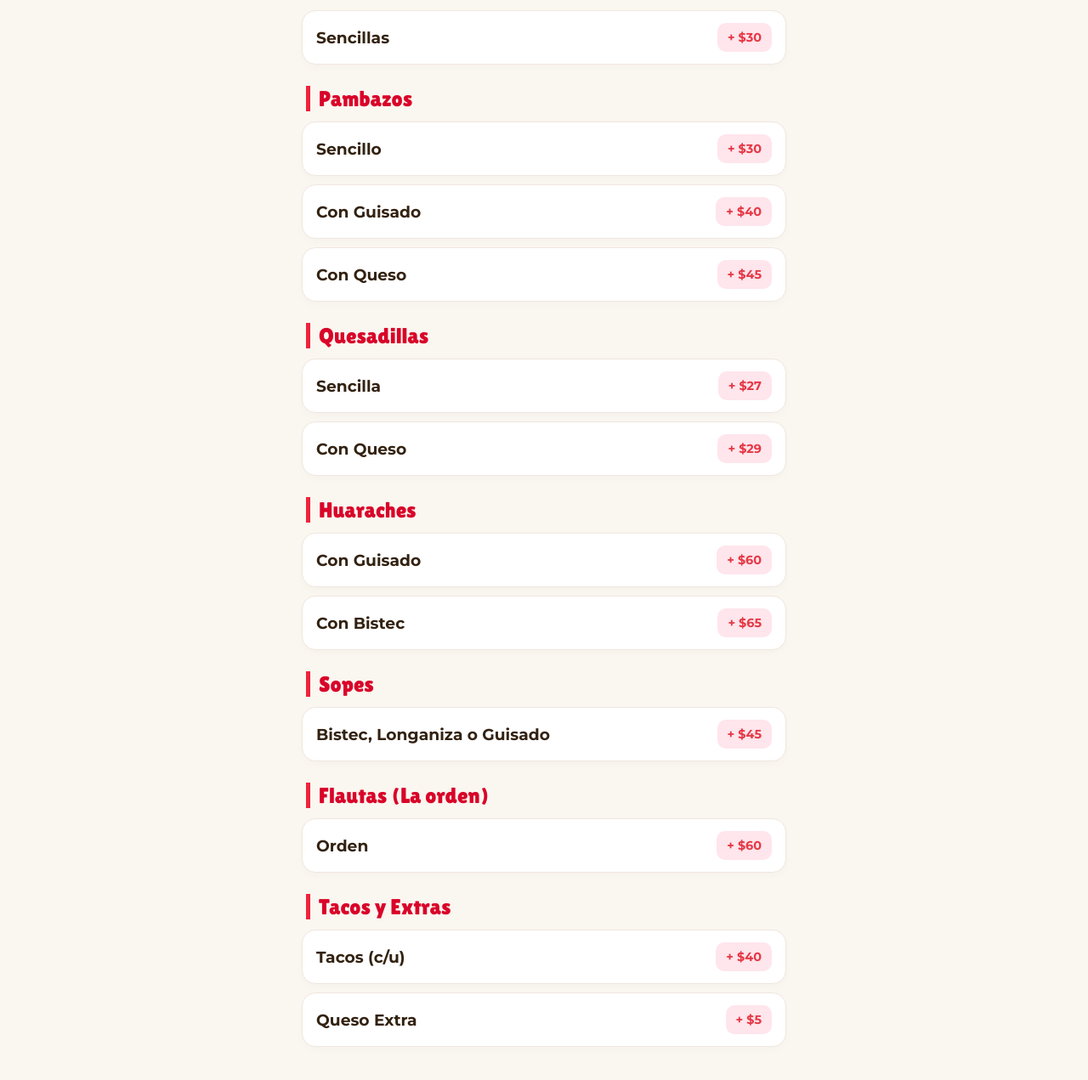
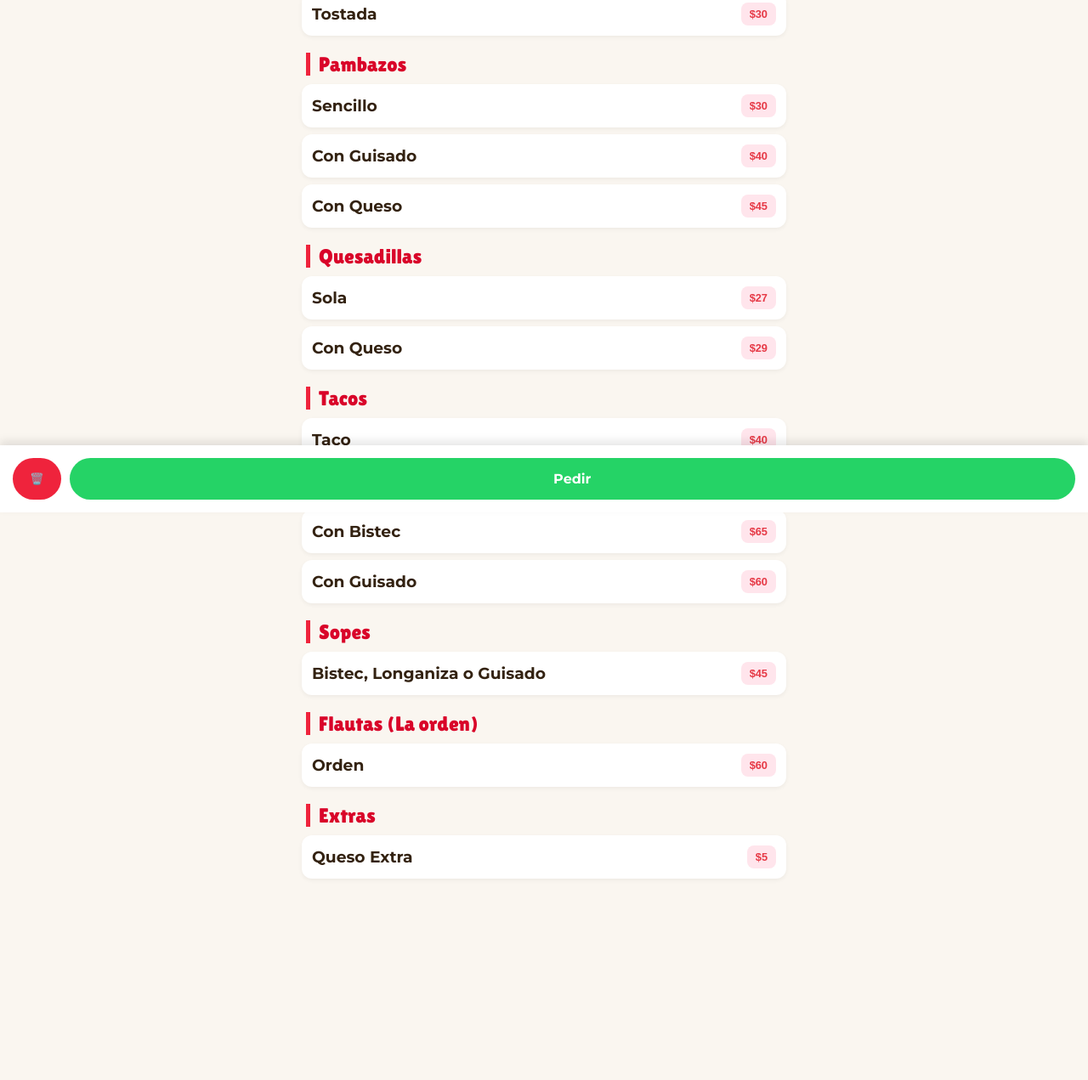
Before and after one commit to Talle2026/Antojitos-Rita, a plain HTML site: page index.html in a window 1280 px wide. Shown: the part 197-1468 px from the top of the page at 85% size. After the commit the page ends 1374 px from the top, so only its background shows below. Drawn offline with Linux system fonts and the light colour scheme.

Commit message:
Refactor menu items and cart functionality
Updated styling and product names in the menu, adjusted cart functionality.

```diff
--- a/index.html
+++ b/index.html
@@ -9,73 +9,75 @@
         * { box-sizing: border-box; margin: 0; padding: 0; }
         body { background-color: #FAF6F0; color: #332211; font-family: 'Montserrat', sans-serif; padding-bottom: 120px; }
         header { text-align: center; padding: 35px 20px; background: linear-gradient(135deg, #d90429, #ef233c); color: white; box-shadow: 0 4px 15px rgba(0,0,0,0.1); border-bottom-left-radius: 25px; border-bottom-right-radius: 25px; }
-        header h1 { font-family: 'Lilita One', cursive; font-size: 3rem; margin-bottom: 2px; }
+        header h1 { font-family: 'Lilita One', cursive; font-size: 2.5rem; }
         .container { max-width: 600px; margin: 0 auto; padding: 15px; }
-        .section-title { font-family: 'Lilita One', cursive; font-size: 1.6rem; color: #d90429; margin: 25px 0 12px 5px; border-left: 5px solid #ef233c; padding-left: 10px; }
-        .product-card { background: white; padding: 14px 16px; border-radius: 16px; margin-bottom: 10px; box-shadow: 0 4px 10px rgba(0,0,0,0.02); border: 1px solid #f0e6df; display: flex; justify-content: space-between; align-items: center; }
-        .add-btn { font-family: 'Montserrat', sans-serif; font-size: 0.9rem; font-weight: 700; color: #e63946; background: #ffe5ec; padding: 8px 12px; border-radius: 10px; border: none; cursor: pointer; }
-        #cart-bar { position: fixed; bottom: 0; left: 0; width: 100%; background: white; padding: 15px 20px; box-shadow: 0 -5px 15px rgba(0,0,0,0.1); display: none; z-index: 1000; border-top-left-radius: 20px; border-top-right-radius: 20px; gap: 10px; }
-        .order-btn { flex-grow: 1; background-color: #25D366; color: white; text-align: center; padding: 16px; border-radius: 30px; text-decoration: none; font-weight: 700; }
+        .section-title { font-family: 'Lilita One', cursive; font-size: 1.5rem; color: #d90429; margin: 20px 0 10px 5px; border-left: 5px solid #ef233c; padding-left: 10px; }
+        .product-card { background: white; padding: 12px; border-radius: 12px; margin-bottom: 8px; box-shadow: 0 2px 5px rgba(0,0,0,0.05); display: flex; justify-content: space-between; align-items: center; }
+        .product-info h3 { font-size: 0.95rem; }
+        .price-container { display: flex; gap: 5px; }
+        .add-btn { font-size: 0.8rem; font-weight: 700; color: #e63946; background: #ffe5ec; padding: 6px 10px; border-radius: 8px; border: none; cursor: pointer; }
+        .add-btn.queso { color: #ca6702; background: #fee44033; }
+        #cart-bar { position: fixed; bottom: 0; left: 0; width: 100%; background: white; padding: 15px; box-shadow: 0 -5px 10px rgba(0,0,0,0.1); display: none; z-index: 1000; display: flex; gap: 10px; }
+        .order-btn { flex-grow: 1; background-color: #25D366; color: white; text-align: center; padding: 15px; border-radius: 25px; text-decoration: none; font-weight: 700; }
+        .clear-btn { background-color: #ef233c; color: white; border: none; padding: 15px 20px; border-radius: 25px; cursor: pointer; }
     </style>
 </head>
 <body>
     <header><h1>Antojitos Sr. Rita</h1></header>
     <div class="container">
-        <!-- Tostadas -->
+        <!-- TOSTADAS -->
         <div class="section-title">Tostadas</div>
-        <div class="product-card"><h3>Sencillas</h3><button class="add-btn" onclick="add('Tostada', 30)">+ $30</button></div>
+        <div class="product-card"><h3>Tostada</h3><button class="add-btn" onclick="add('Tostada', 30)">$30</button></div>
 
-        <!-- Pambazos -->
+        <!-- PAMBAZOS -->
         <div class="section-title">Pambazos</div>
-        <div class="product-card"><h3>Sencillo</h3><button class="add-btn" onclick="add('Pambazo Sencillo', 30)">+ $30</button></div>
-        <div class="product-card"><h3>Con Guisado</h3><button class="add-btn" onclick="add('Pambazo c/Guisado', 40)">+ $40</button></div>
-        <div class="product-card"><h3>Con Queso</h3><button class="add-btn" onclick="add('Pambazo c/Queso', 45)">+ $45</button></div>
+        <div class="product-card"><h3>Sencillo</h3><button class="add-btn" onclick="add('Pambazo Sencillo', 30)">$30</button></div>
+        <div class="product-card"><h3>Con Guisado</h3><button class="add-btn" onclick="add('Pambazo c/Guisado', 40)">$40</button></div>
+        <div class="product-card"><h3>Con Queso</h3><button class="add-btn" onclick="add('Pambazo c/Queso', 45)">$45</button></div>
 
-        <!-- Quesadillas -->
+        <!-- QUESADILLAS -->
         <div class="section-title">Quesadillas</div>
-        <div class="product-card"><h3>Sencilla</h3><button class="add-btn" onclick="add('Quesadilla Sola', 27)">+ $27</button></div>
-        <div class="product-card"><h3>Con Queso</h3><button class="add-btn" onclick="add('Quesadilla c/Queso', 29)">+ $29</button></div>
+        <div class="product-card"><h3>Sola</h3><button class="add-btn" onclick="add('Quesadilla Sola', 27)">$27</button></div>
+        <div class="product-card"><h3>Con Queso</h3><button class="add-btn" onclick="add('Quesadilla c/Queso', 29)">$29</button></div>
 
-        <!-- Huaraches -->
+        <!-- TACOS -->
+        <div class="section-title">Tacos</div>
+        <div class="product-card"><h3>Taco</h3><button class="add-btn" onclick="add('Taco', 40)">$40</button></div>
+
+        <!-- HUARACHES -->
         <div class="section-title">Huaraches</div>
-        <div class="product-card"><h3>Con Guisado</h3><button class="add-btn" onclick="add('Huarache c/Guisado', 60)">+ $60</button></div>
-        <div class="product-card"><h3>Con Bistec</h3><button class="add-btn" onclick="add('Huarache c/Bistec', 65)">+ $65</button></div>
+        <div class="product-card"><h3>Con Bistec</h3><button class="add-btn" onclick="add('Huarache c/Bistec', 65)">$65</button></div>
+        <div class="product-card"><h3>Con Guisado</h3><button class="add-btn" onclick="add('Huarache c/Guisado', 60)">$60</button></div>
 
-        <!-- Sopes -->
+        <!-- SOPES -->
         <div class="section-title">Sopes</div>
-        <div class="product-card"><h3>Bistec, Longaniza o Guisado</h3><button class="add-btn" onclick="add('Sope', 45)">+ $45</button></div>
+        <div class="product-card"><h3>Bistec, Longaniza o Guisado</h3><button class="add-btn" onclick="add('Sope', 45)">$45</button></div>
 
-        <!-- Flautas -->
+        <!-- FLAUTAS -->
         <div class="section-title">Flautas (La orden)</div>
-        <div class="product-card"><h3>Orden</h3><button class="add-btn" onclick="add('Orden Flautas', 60)">+ $60</button></div>
+        <div class="product-card"><h3>Orden</h3><button class="add-btn" onclick="add('Orden Flautas', 60)">$60</button></div>
 
-        <!-- Tacos y Extras -->
-        <div class="section-title">Tacos y Extras</div>
-        <div class="product-card"><h3>Tacos (c/u)</h3><button class="add-btn" onclick="add('Taco', 40)">+ $40</button></div>
-        <div class="product-card"><h3>Queso Extra</h3><button class="add-btn" onclick="add('Queso Extra', 5)">+ $5</button></div>
+        <!-- EXTRAS -->
+        <div class="section-title">Extras</div>
+        <div class="product-card"><h3>Queso Extra</h3><button class="add-btn" onclick="add('Queso Extra', 5)">$5</button></div>
     </div>
 
-    <div id="cart-bar" style="display:none;">
-        <a id="checkout-btn" href="#" class="order-btn" target="_blank">🛒 Pedir</a>
+    <div id="cart-bar">
+        <button onclick="clearCart()" class="clear-btn">🗑️</button>
+        <a id="checkout-btn" href="#" class="order-btn" target="_blank">Pedir</a>
     </div>
 
     <script>
         let order = [];
-        function add(name, price) {
-            let item = order.find(i => i.name === name);
-            if(item) item.qty++; else order.push({name, price, qty: 1});
-            updateCart();
-        }
+        function add(name, price) { order.push({name, price}); updateCart(); }
+        function clearCart() { order = []; updateCart(); }
         function updateCart() {
-            let total = order.reduce((s, i) => s + (i.price * i.qty), 0);
-            let count = order.reduce((s, i) => s + i.qty, 0);
+            let total = order.reduce((s, i) => s + i.price, 0);
             let bar = document.getElementById('cart-bar');
-            bar.style.display = 'flex';
             let btn = document.getElementById('checkout-btn');
-            btn.innerHTML = `🛒 Pedir ${count} items • Total: $${total}`;
-            let msg = "¡Hola! Mi pedido en Antojitos Sr. Rita:\n";
-            order.forEach(i => msg += `• ${i.qty}x ${i.name} ($${i.price * i.qty})\n`);
-            msg += `\n*TOTAL: $${total}*`;
+            bar.style.display = order.length ? 'flex' : 'none';
+            btn.innerHTML = `🛒 Total: $${total}`;
+            let msg = "Pedido Antojitos Sr. Rita:\n" + order.map(i => i.name + " $" + i.price).join('\n') + "\nTotal: $" + total;
             btn.href = "https://wa.me/525518446160?text=" + encodeURIComponent(msg);
         }
     </script>
```
